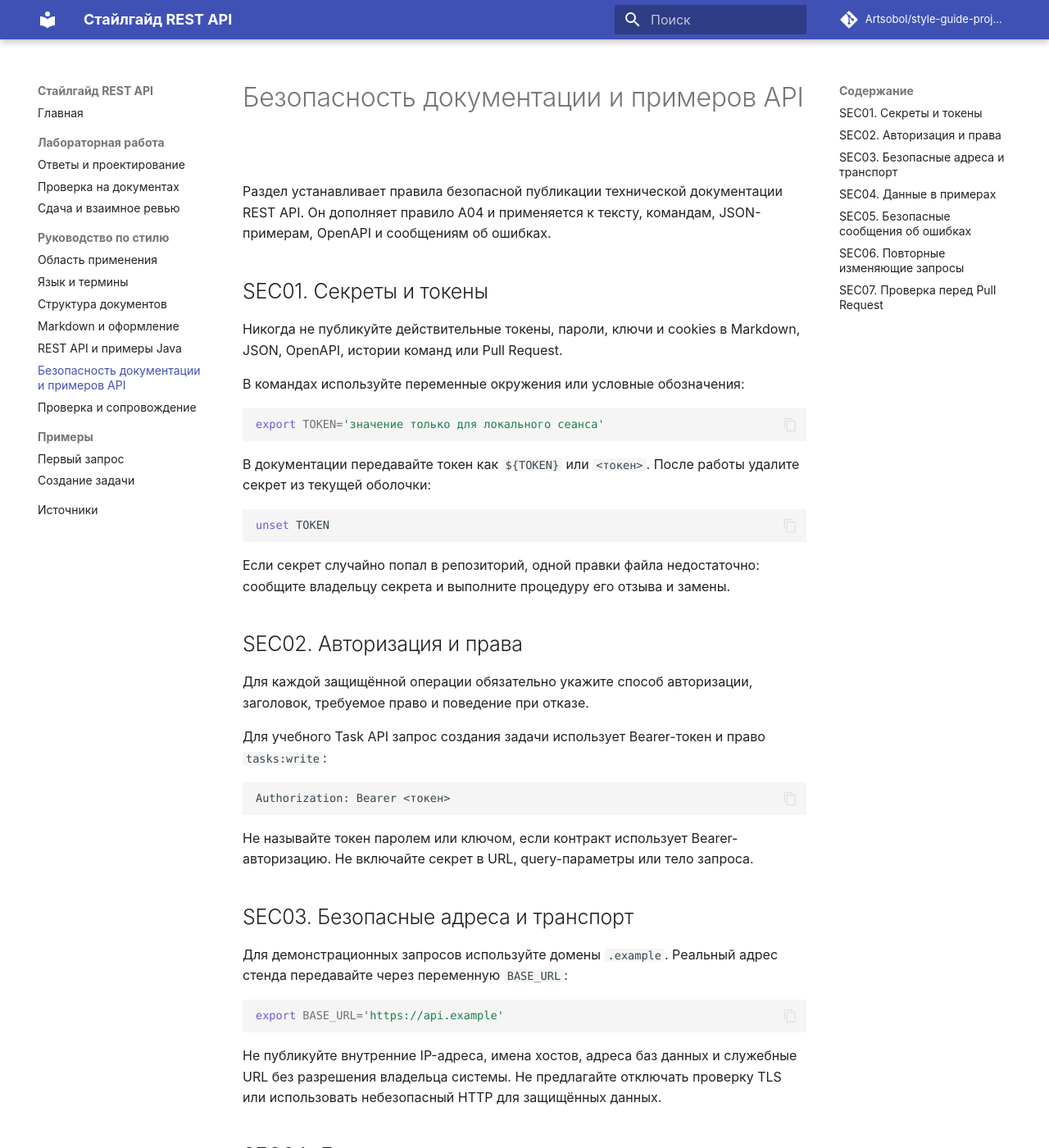
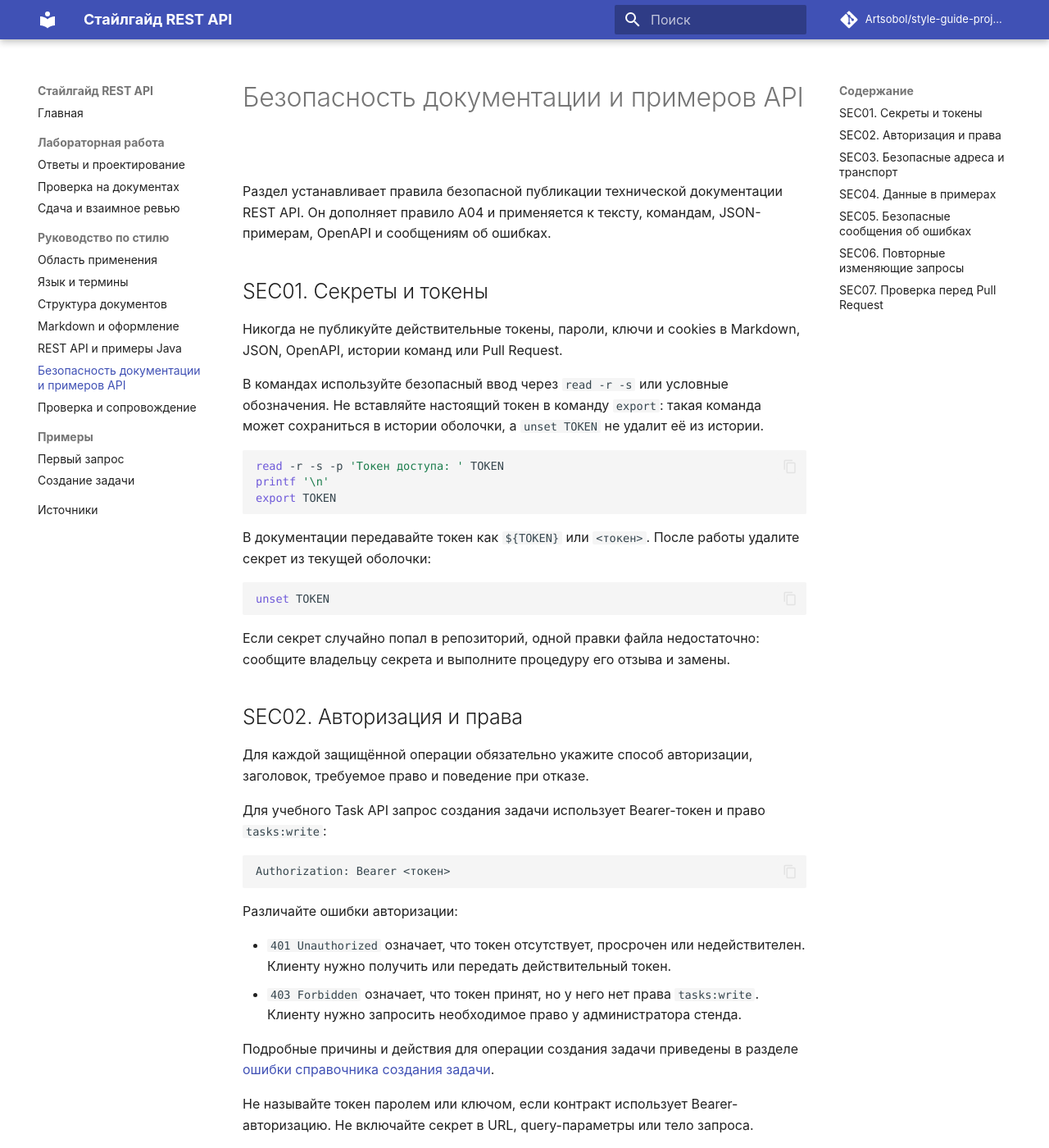
Before and after one commit to Artsobol/style-guide-project, an MkDocs documentation site: the page built from docs/guide/security.md, in a window 1280 px wide and 1400 px high. Shown: the whole window at 82% size. Built offline with MkDocs 1.6.1 and Material for MkDocs 9.7.7, drawn with Linux system fonts in a browser that asks for light colours; comment, search, counter and statistics services are not loaded; some of the changed text lies outside the part shown.

Commit message:
docs: address security guideline review comments

````diff
--- a/docs/guide/security.md
+++ b/docs/guide/security.md
@@ -9,13 +9,18 @@ OpenAPI и сообщениям об ошибках.
 Никогда не публикуйте действительные токены, пароли, ключи и cookies в Markdown,
 JSON, OpenAPI, истории команд или Pull Request.
 
-В командах используйте переменные окружения или условные обозначения:
+В командах используйте безопасный ввод через `read -r -s` или условные обозначения.
+Не вставляйте настоящий токен в команду `export`: такая команда может сохраниться
+в истории оболочки, а `unset TOKEN` не удалит её из истории.
 
 ```bash
-export TOKEN='значение только для локального сеанса'
+read -r -s -p 'Токен доступа: ' TOKEN
+printf '\n'
+export TOKEN
 ```
 
-В документации передавайте токен как `${TOKEN}` или `<токен>`. После работы удалите секрет из текущей оболочки:
+В документации передавайте токен как `${TOKEN}` или `<токен>`. После работы удалите
+секрет из текущей оболочки:
 
 ```bash
 unset TOKEN
@@ -26,20 +31,33 @@ unset TOKEN
 
 ## SEC02. Авторизация и права
 
-Для каждой защищённой операции обязательно укажите способ авторизации, заголовок, требуемое право и поведение при отказе.
+Для каждой защищённой операции обязательно укажите способ авторизации, заголовок,
+требуемое право и поведение при отказе.
 
-Для учебного Task API запрос создания задачи использует Bearer-токен и право `tasks:write`:
+Для учебного Task API запрос создания задачи использует Bearer-токен и право
+`tasks:write`:
 
 ```http
 Authorization: Bearer <токен>
 ```
 
-Не называйте токен паролем или ключом, если контракт использует
-Bearer-авторизацию. Не включайте секрет в URL, query-параметры или тело запроса.
+Различайте ошибки авторизации:
+
+- `401 Unauthorized` означает, что токен отсутствует, просрочен или недействителен.
+  Клиенту нужно получить или передать действительный токен.
+- `403 Forbidden` означает, что токен принят, но у него нет права `tasks:write`.
+  Клиенту нужно запросить необходимое право у администратора стенда.
+
+Подробные причины и действия для операции создания задачи приведены в разделе
+[ошибки справочника создания задачи](../examples/create-task.md#ошибки).
+
+Не называйте токен паролем или ключом, если контракт использует Bearer-авторизацию.
+Не включайте секрет в URL, query-параметры или тело запроса.
 
 ## SEC03. Безопасные адреса и транспорт
 
-Для демонстрационных запросов используйте домены `.example`. Реальный адрес стенда передавайте через переменную `BASE_URL`:
+Для демонстрационных запросов используйте домены `.example`. Реальный адрес стенда
+передавайте через переменную `BASE_URL`:
 
 ```bash
 export BASE_URL='https://api.example'
@@ -55,9 +73,9 @@ URL без разрешения владельца системы. Не пред
 реальные идентификаторы пользователей, платёжные сведения и содержимое
 производственных запросов.
 
-Перед публикацией проверьте не только отображаемый текст, но и вложения,
-JSON-файлы, скриншоты и историю коммитов. Пример должен показывать необходимую
-структуру запроса, а не реальные данные.
+Перед публикацией проверьте не только отображаемый текст, но и вложения, JSON-файлы,
+скриншоты и историю коммитов. Пример должен показывать необходимую структуру
+запроса, а не реальные данные.
 
 ## SEC05. Безопасные сообщения об ошибках
 
@@ -78,29 +96,33 @@ JSON-файлы, скриншоты и историю коммитов. Прим
 ```
 
 Не включайте в ответ stack trace, SQL-запросы, имена файлов, токены, секретные
-заголовки и персональные данные. Различайте причину, видимую клиенту, и
-внутренние диагностические сведения сервера.
+заголовки и персональные данные. Различайте причину, видимую клиенту, и внутренние
+диагностические сведения сервера.
 
 ## SEC06. Повторные изменяющие запросы
 
 Для операции, изменяющей данные, обязательно укажите последствия повтора.
-В учебном контракте повторный `POST /api/v1/tasks` может создать
-дополнительную задачу.
+В учебном контракте повторный `POST /api/v1/tasks` может создать дополнительную
+задачу.
 
 Не обещайте идемпотентность, если контракт не описывает идемпотентный ключ или
 другое средство защиты от повторного создания. При обрыве соединения сначала
-предложите проверить результат операции, а не повторять `POST` вслепую.
+уточните результат операции на стенде или у его администратора. Контракт этого
+репозитория содержит только создание задачи и не предоставляет операции чтения или
+поиска, поэтому без такой проверки нельзя установить, была ли задача создана.
+Не повторяйте `POST` вслепую.
 
 ## SEC07. Проверка перед Pull Request
 
 Перед созданием Pull Request автор обязан проверить:
 
-- в документации нет действительных токенов, паролей и ключей;
+- в д��кументации нет действительных токенов, паролей и ключей;
 - секреты не записаны в URL, query-параметры или JSON-примеры;
 - демонстрационные адреса используют `.example`, а реальные адреса задаются переменными;
 - в примерах нет персональных и производственных данных;
 - сообщения об ошибках не раскрывают stack trace, SQL и внутренние пути;
 - для защищённых операций указаны схема авторизации и права;
+- различия между `401` и `403` описаны с действиями клиента;
 - для повторных `POST` описаны последствия и отсутствие идемпотентности;
 - выполнены `npm run lint:md`, `python scripts/check_examples.py` и `mkdocs build --strict`.
 
````
